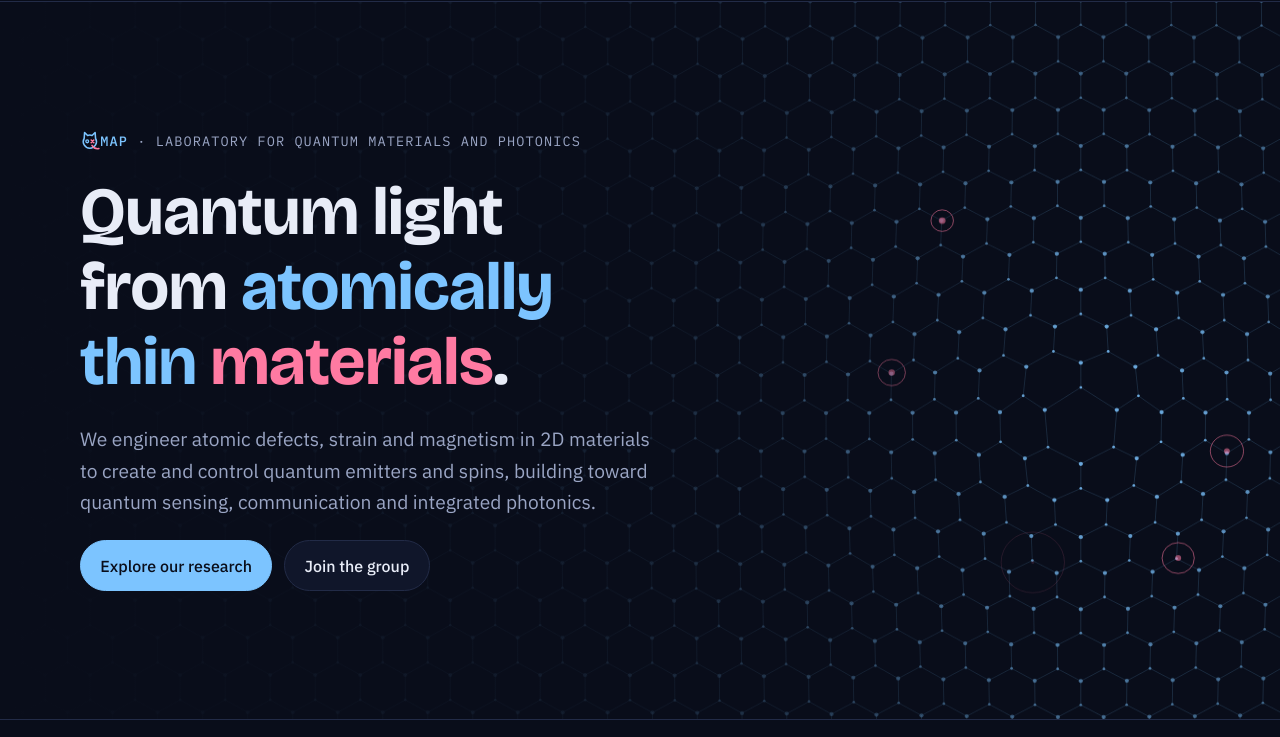
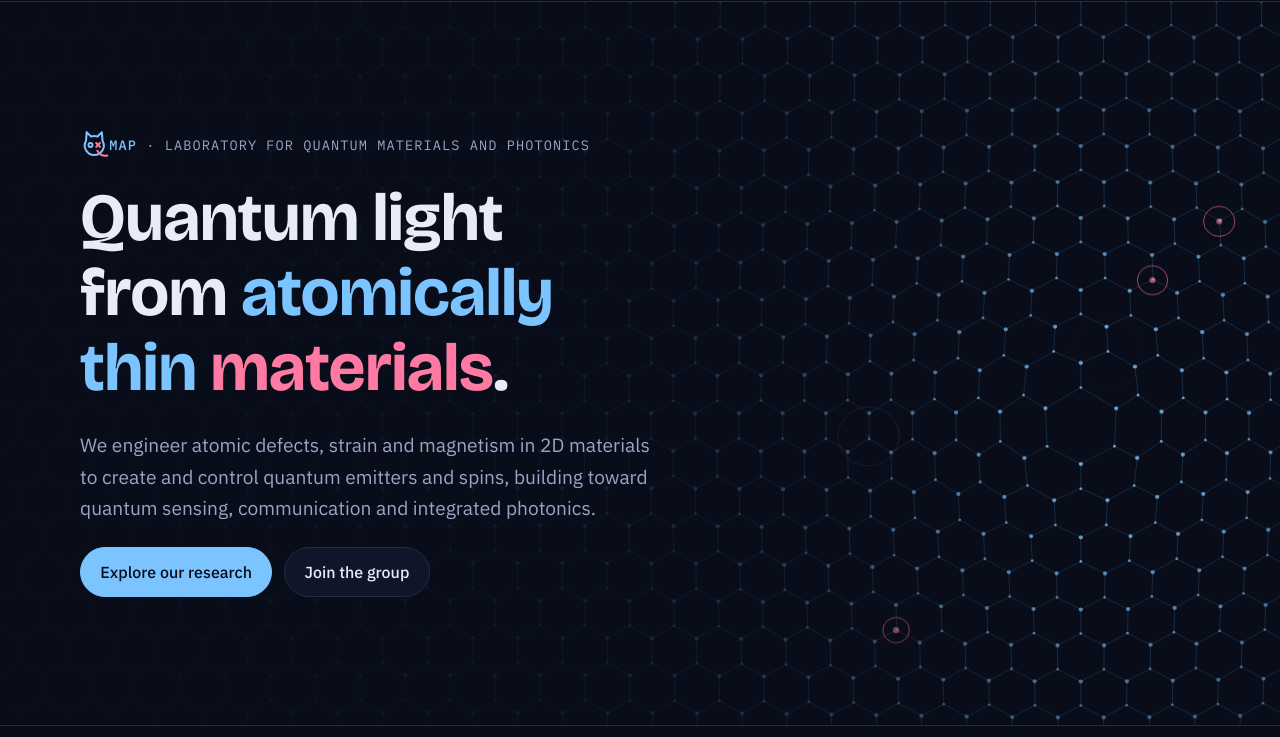
Before and after one commit to cmaurtua-a11y/qmap-website, a plain HTML site: page index.html in a window 1280 px wide. Shown: the part 63-800 px from the top of the page. Drawn offline with nearby package versions, Linux system fonts and the light colour scheme.

Commit message:
Fix the cat Q showing huge and black on the live site
The live page was serving a cached stylesheet without the cat styles, so the
SVG drew at full width with a black fill and the hidden screen-reader Q showed.
- Give the SVG its own size, stroke and colours so it looks right even before CSS loads
- Drop the hidden text Q (the SVG now carries aria-label="Q")
- Version the stylesheet and script links (?v=2) so browsers fetch the new files
- Draw the cat a little larger so it reads as a mark next to MAP

Co-Authored-By: Claude Opus 5.5 <noreply@anthropic.com>
Claude-Session: https://claude.ai/code/session_01TJUywxQ7A8edSKN9DfPVsB

```diff
--- a/assets/css/style.css
+++ b/assets/css/style.css
@@ -70,16 +70,14 @@ p { margin: 0; }
   color: var(--muted);
 }
 .label b { color: var(--exciton); font-weight: 500; }
-.sr-only { position: absolute; width: 1px; height: 1px; padding: 0; margin: -1px; overflow: hidden; clip: rect(0 0 0 0); white-space: nowrap; border: 0; }
-
 /* Schrödinger's cat "Q": a nod to the group's original logo.
    One eye open, one eye X; hovering the word swaps them (alive ⇄ dead). */
 .catq-word { white-space: nowrap; }
 .catq {
-  width: 1.45em; height: 1.45em;
-  vertical-align: -0.38em;
-  margin-right: 0.04em;
-  fill: none; stroke: currentColor; stroke-width: 1.9;
+  width: 2.1em; height: 2.1em;
+  vertical-align: -0.62em;
+  margin-right: 0.05em;
+  fill: none; stroke: currentColor; stroke-width: 1.7;
   stroke-linecap: round; stroke-linejoin: round;
   overflow: visible;
 }
--- a/index.html
+++ b/index.html
@@ -9,7 +9,7 @@
 <link rel="preconnect" href="https://fonts.googleapis.com">
 <link rel="preconnect" href="https://fonts.gstatic.com" crossorigin>
 <link rel="stylesheet" href="https://fonts.googleapis.com/css2?family=Bricolage+Grotesque:opsz,wght@12..96,500;12..96,600;12..96,700&family=IBM+Plex+Mono:wght@400;500&family=IBM+Plex+Sans:ital,wght@0,400;0,500;0,600;1,400&display=swap">
-<link rel="stylesheet" href="assets/css/style.css">
+<link rel="stylesheet" href="assets/css/style.css?v=2">
 <script>var t=null;try{t=localStorage.getItem("qmap-theme")}catch(e){}document.documentElement.setAttribute("data-qmap-theme",t==="light"?"light":"dark")</script>
 </head>
 <body>
@@ -40,7 +40,7 @@
 <canvas data-lattice="1" aria-hidden="true"></canvas>
 <div class="wrap">
 <div class="hero-copy">
-<span class="label"><b class="catq-word" title="Schrödinger's cat: alive and dead until you look"><span class="sr-only">Q</span><svg class="catq" viewBox="0 0 24 24" aria-hidden="true" focusable="false"><path class="catq-head" d="M9.26 5.48 5.6 1.8 5.07 9A8 8 0 1 0 18.93 9L18.4 1.8 14.74 5.48A8 8 0 0 0 9.26 5.48Z"/><path class="catq-tail" d="M14.6 17.4Q17.8 22.6 23 21.4"/><g class="catq-eyes catq-alive"><circle cx="8.8" cy="12.6" r="1.7"/><path class="catq-x" d="M13.6 11l3.2 3.2m0-3.2-3.2 3.2"/></g><g class="catq-eyes catq-dead"><path class="catq-x" d="M7.2 11l3.2 3.2m0-3.2-3.2 3.2"/><circle cx="15.2" cy="12.6" r="1.7"/></g></svg>MAP</b> · Laboratory for Quantum Materials and Photonics</span>
+<span class="label"><b class="catq-word" title="Schrödinger's cat: alive and dead until you look"><svg class="catq" viewBox="0 0 24 24" width="22" height="22" role="img" aria-label="Q" focusable="false" fill="none" stroke="currentColor" stroke-width="1.9" stroke-linecap="round" stroke-linejoin="round"><path class="catq-head" d="M9.26 5.48 5.6 1.8 5.07 9A8 8 0 1 0 18.93 9L18.4 1.8 14.74 5.48A8 8 0 0 0 9.26 5.48Z"/><path class="catq-tail" stroke="#ff7aa2" d="M14.6 17.4Q17.8 22.6 23 21.4"/><g class="catq-eyes catq-alive"><circle cx="8.8" cy="12.6" r="1.7"/><path class="catq-x" stroke="#ff7aa2" d="M13.6 11l3.2 3.2m0-3.2-3.2 3.2"/></g><g class="catq-eyes catq-dead" opacity="0"><path class="catq-x" stroke="#ff7aa2" d="M7.2 11l3.2 3.2m0-3.2-3.2 3.2"/><circle cx="15.2" cy="12.6" r="1.7"/></g></svg>MAP</b> · Laboratory for Quantum Materials and Photonics</span>
 <h1>Quantum light from <em>atomically thin</em> <span class="rose">materials</span>.</h1>
 <p class="lede">We engineer atomic defects, strain and magnetism in 2D materials to create and control quantum emitters and spins, building toward quantum sensing, communication and integrated photonics.</p>
 <div class="cta-row">
@@ -132,6 +132,6 @@ University of Delaware · Newark, DE<br>
 </div>
 </div>
 </footer>
-<script src="assets/js/site.js"></script>
+<script src="assets/js/site.js?v=2"></script>
 </body>
 </html>
```
Also changed, not shown: join.html (+2 -2 lines), news.html (+2 -2 lines), people.html (+2 -2 lines), publications.html (+3 -3 lines), research.html (+2 -2 lines), teaching.html (+2 -2 lines).
